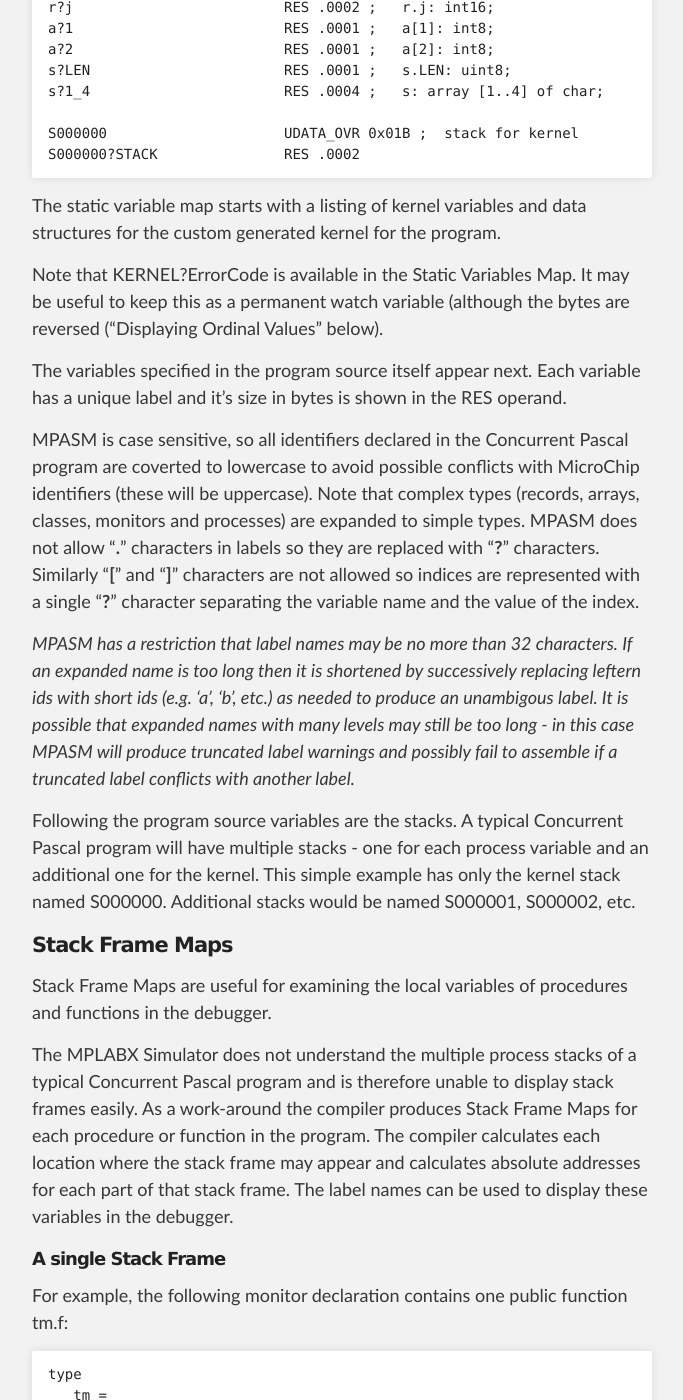
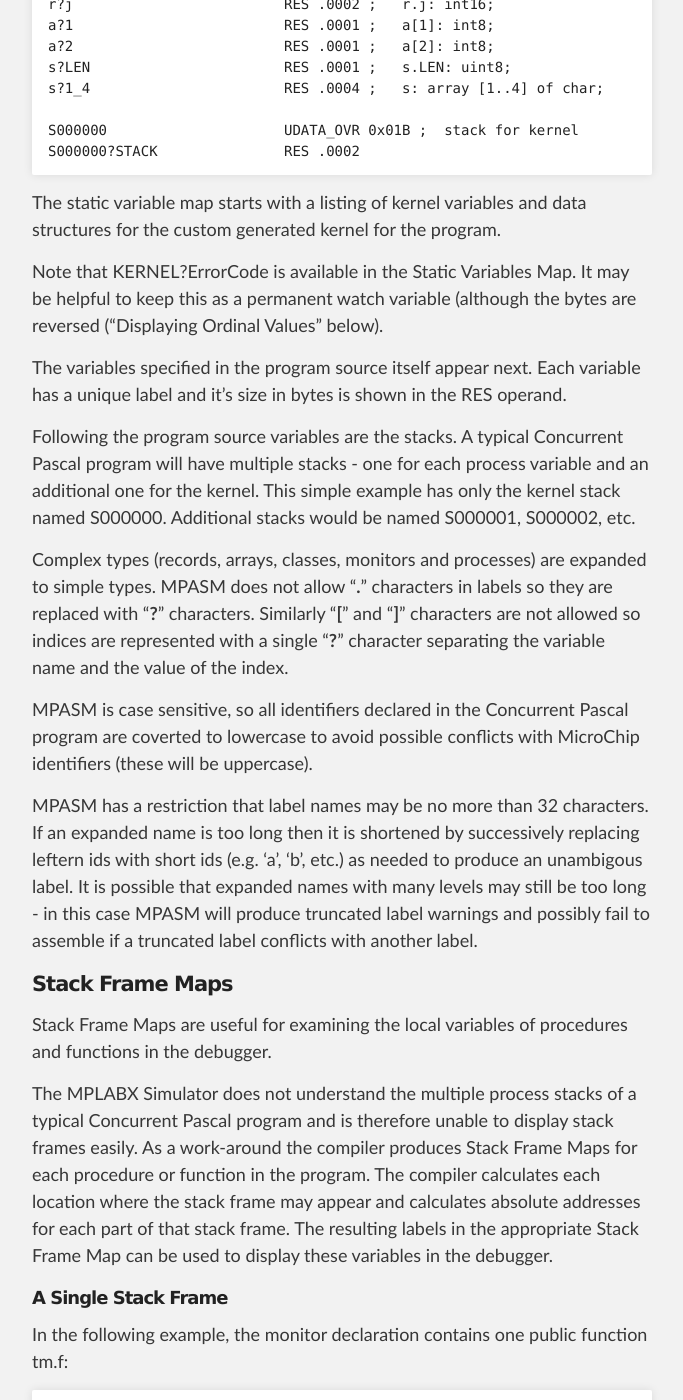
Before and after one commit to dhawk/concurrent-pascal-compiler, a Jekyll site: the page built from pic18x-user-guide.md, in a window 1280 px wide and 1400 px high, scrolled down 26559 px. Shown: the whole window, without its empty margins (298-981 px from the left). Built offline with Jekyll 4.4.1, drawn with Linux system fonts in a browser that asks for light colours; some of the changed text lies outside the part shown.

Commit message:
minor edits

```diff
--- a/pic18x-user-guide.md
+++ b/pic18x-user-guide.md
@@ -675,9 +675,9 @@ Step 4. Enable the extended instruction set:
 
 ![](pic18x-user-guide/extended_option.png){:hspace="50"}
 
- *Note: Failure to add the Concurrent Pascal generated <proj>.lkr file to the Linker Files section will result in an obscure MPLINK error message similar to the following when the program's RAM usage exceeds a trivial amount:*
+Note: Failure to add the Concurrent Pascal generated <proj>.lkr file to the Linker Files section will result in an obscure MPLINK error message similar to the following when the program's RAM usage exceeds a trivial amount:
 
-      <font color="red">Error - section '.udata' can not fit the absolute section. Section '.udata' start=0x00000000, length=0x000000d8</font>
+<font color="red">Error - section '.udata' can not fit the absolute section. Section '.udata' start=0x00000000, length=0x000000d8</font>
 
 ## Debugging using the MPLABX Simulator
 
@@ -685,11 +685,11 @@ MPLABX debugging support for Concurrent Pascal programs is limited.  The Simulat
 
 Note that to use the debugger the source file must include a processor specification as well as a configuration bits file.  Failure to include these will result in the following error message when attempting to run it:
 
-     <font color="red">The program file could not be loaded: The program was built using extended CPU instructions, but the Extended CPU Mode configuration bit is not enabled.</font>
+<font color="red">The program file could not be loaded: The program was built using extended CPU instructions, but the Extended CPU Mode configuration bit is not enabled.</font>
 
 ### Memory Maps
 
-The Concurrent Pascal Compiler generates memory maps for both static and local (stack) variables.  These appear at the very end of the assembly source file produced by the compiler.  Each variable is represented by a label and its size in bytes.  The variable can be displayed in the debugger by specifying the label and making the appropriate settings for the variable type (see below).
+The Concurrent Pascal Compiler generates memory maps for both static and local (stack) variables.  These appear at the very end of the assembly source file produced by the compiler.  Each variable is represented by a label and its size in bytes.  The variable can be displayed in the debugger by specifying the label and making the appropriate settings for the variable type (see "MPLABX Simulator Data Visualizors" below).
 
 #### Static Memory Maps
 
@@ -736,25 +736,27 @@ S000000?STACK               RES .0002
 
 The static variable map starts with a listing of kernel variables and data structures for the custom generated kernel for the program.
 
-Note that KERNEL?ErrorCode is available in the Static Variables Map.  It may be useful to keep this as a permanent watch variable (although the bytes are reversed ("Displaying Ordinal Values" below).
+Note that KERNEL?ErrorCode is available in the Static Variables Map.  It may be helpful to keep this as a permanent watch variable (although the bytes are reversed ("Displaying Ordinal Values" below).
 
 The variables specified in the program source itself appear next.  Each variable has a unique label and it's size in bytes is shown in the RES operand.
 
-MPASM is case sensitive, so all identifiers declared in the Concurrent Pascal program are coverted to lowercase to avoid possible conflicts with MicroChip identifiers (these will be uppercase).  Note that complex types (records, arrays, classes, monitors and processes) are expanded to simple types.  MPASM does not allow "**.**" characters in labels so they are replaced with "**?**" characters.  Similarly "**[**" and "**]**" characters are not allowed so indices are represented with a single "**?**" character separating the variable name and the value of the index.
+Following the program source variables are the stacks.  A typical Concurrent Pascal program will have multiple stacks - one for each process variable and an additional one for the kernel.  This simple example has only the kernel stack named S000000.  Additional stacks would be named S000001, S000002, etc.
 
-*MPASM has a restriction that label names may be no more than 32 characters.  If an expanded name is too long then it is shortened by successively replacing leftern ids with short ids (e.g. 'a', 'b', etc.) as needed to produce an unambigous label.  It is possible that expanded names with many levels may still be too long - in this case MPASM will produce truncated label warnings and possibly fail to assemble if a truncated label conflicts with another label.*
+Complex types (records, arrays, classes, monitors and processes) are expanded to simple types.  MPASM does not allow "**.**" characters in labels so they are replaced with "**?**" characters.  Similarly "**[**" and "**]**" characters are not allowed so indices are represented with a single "**?**" character separating the variable name and the value of the index.
 
-Following the program source variables are the stacks.  A typical Concurrent Pascal program will have multiple stacks - one for each process variable and an additional one for the kernel.  This simple example has only the kernel stack named S000000.  Additional stacks would be named S000001, S000002, etc.
+MPASM is case sensitive, so all identifiers declared in the Concurrent Pascal program are coverted to lowercase to avoid possible conflicts with MicroChip identifiers (these will be uppercase).
+
+MPASM has a restriction that label names may be no more than 32 characters.  If an expanded name is too long then it is shortened by successively replacing leftern ids with short ids (e.g. 'a', 'b', etc.) as needed to produce an unambigous label.  It is possible that expanded names with many levels may still be too long - in this case MPASM will produce truncated label warnings and possibly fail to assemble if a truncated label conflicts with another label.
 
 #### Stack Frame Maps
 
 Stack Frame Maps are useful for examining the local variables of procedures and functions in the debugger.
 
-The MPLABX Simulator does not understand the multiple process stacks of a typical Concurrent Pascal program and is therefore unable to display  stack frames easily.  As a work-around the compiler produces Stack Frame Maps for each procedure or function in the program.  The compiler calculates each location where the stack frame may appear and calculates absolute addresses for each part of that stack frame.  The label names can be used to display these variables in the debugger.
+The MPLABX Simulator does not understand the multiple process stacks of a typical Concurrent Pascal program and is therefore unable to display  stack frames easily.  As a work-around the compiler produces Stack Frame Maps for each procedure or function in the program.  The compiler calculates each location where the stack frame may appear and calculates absolute addresses for each part of that stack frame.  The resulting labels in the appropriate Stack Frame Map can be used to display these variables in the debugger.
 
-##### A single Stack Frame
+##### A Single Stack Frame
 
-For example, the following monitor declaration contains one public function tm.f:
+In the following example, the monitor declaration contains one public function tm.f:
 
 ~~~
 type
@@ -796,9 +798,9 @@ M000001?RETURN_ADDRESS RES .0003 ;   RETURN_ADDRESS: ^rom;
 M000001?RESULT         RES .0001 ;   RESULT: int8;           <--- (8)
 ~~~
 
-Each Stack Frame Map has a unique name.  In the above example the map is named M000001 - this appears as the first part of each variable label (4) thru (7).  Additional memory maps would be named M000002, M000003, etc.
+Each Stack Frame Map has a unique name.  In the above example the map is named M000001 - this appears as the first part of each variable label (4) thru (7).  Additional Stack Frame Maps would be named M000002, M000003, etc.
 
-(1) Each Stack Frame Map shows the value of FSR2 (stack pointer) at the entry point for the routine.  In this case FSR2 will be $015 at label L000002.  You can put a breakpoint at the first instruction after L000002 and examine the value of FSR2 to make sure you are using the correct map (more on this below).
+(1) Each Stack Frame Map shows the value of FSR2 (the stack pointer) at the entry point for the routine.  In this case FSR2 will be $015 at label L000002.  You can put a breakpoint at the first instruction after L000002 and examine the value of FSR2 to make sure you are using the correct map (more on multiple Stack Frame Maps below).
 
 (2) The call path that leads to the function stack frame appearing at this location on the stack.  There may be multiple call paths that lead to the same stack frame location in which case they will be listed here as well.  The "@{15:6}" notation gives the line number (15) and line position (6) in the Concurrent Pascal source file where the call was made.
 
@@ -833,9 +835,9 @@ type
          end;
 var
    i: int8;
-   p1, p2: tProcess;                     <--- two instances of tProcess
+   p1, p2: tProcess;               <--- two instances of tProcess
 begin
-   i := f(56);                           <--- call to f
+   i := f(56);                     <--- call to f
    init p1;
    init p2
 end.
```
Also changed, not shown: other parts of pic18x-user-guide.md (+2 -2 lines).
